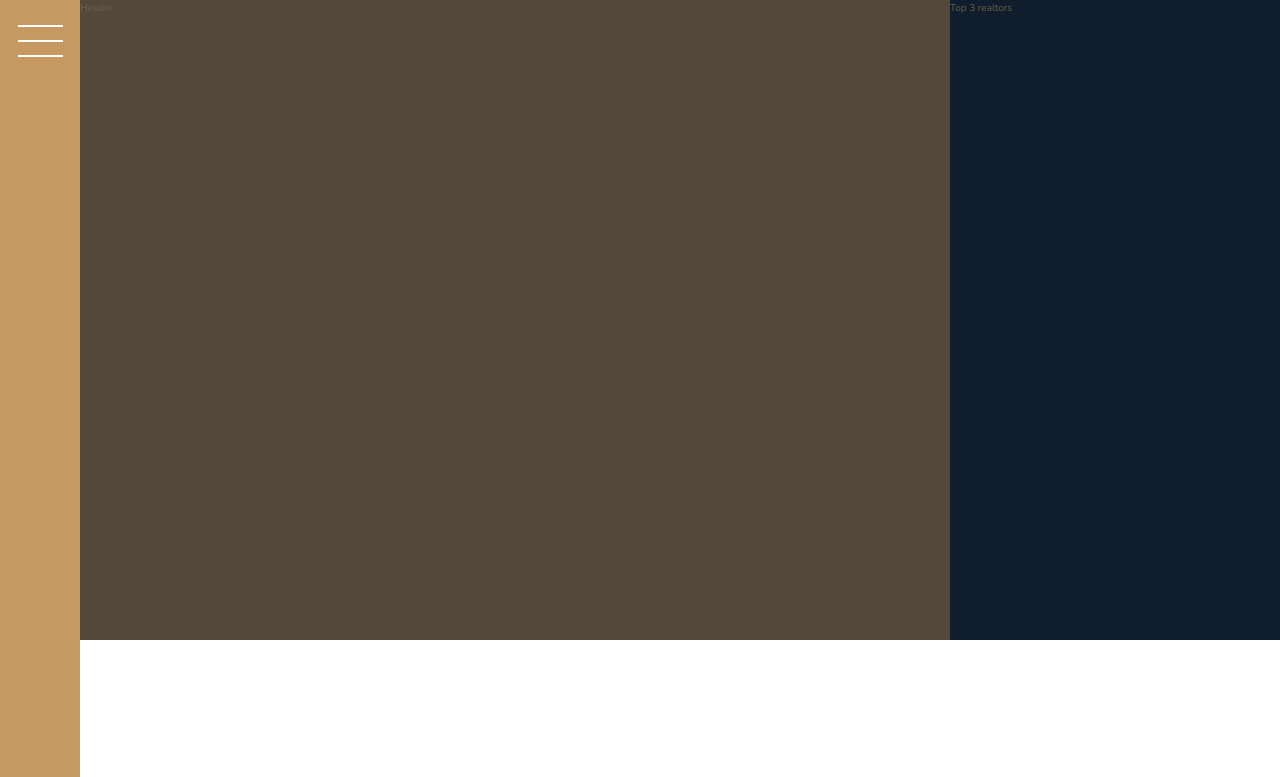
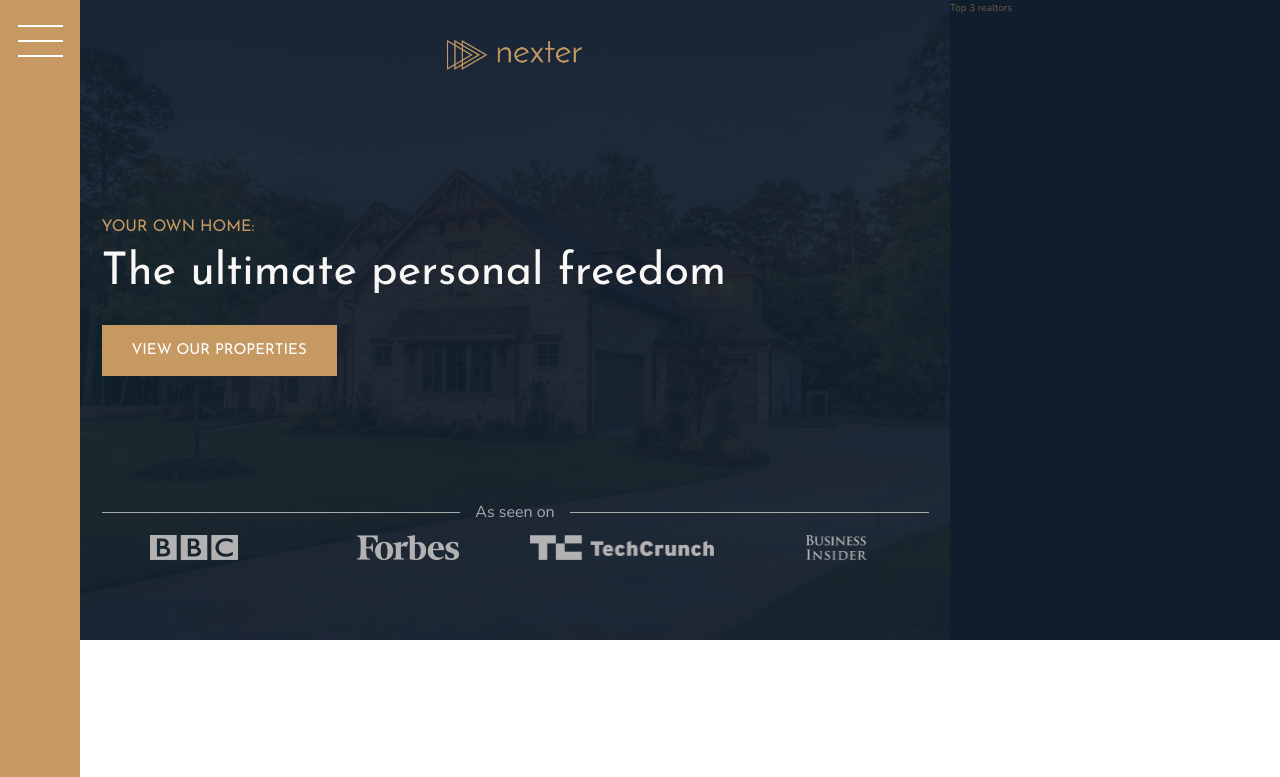
Before and after one commit to jonas1307/udemy-nexter, a website: page index.html in a window 1280 px wide. Shown: the top 777 px of the page. Drawn offline with nearby package versions, Linux system fonts and the light colour scheme.

Commit message:
header section

```diff
--- a/index.html
+++ b/index.html
@@ -16,7 +16,19 @@
             <button class="nav-btn"></button>
         </div>
         <header class="header">
-            Header
+            <img src="img/logo.png" alt="nexter logo" class="header__logo">
+            <h3 class="heading-3">Your own home:</h3>
+            <h1 class="heading-1">The ultimate personal freedom</h1>
+            <button class="btn header__btn">View our properties</button>
+            <div class="header__seenon-text">
+                As seen on
+            </div>
+            <div class="header__seenon-logos">
+                <img src="img/logo-bbc.png" alt="Seen on logo 1">
+                <img src="img/logo-forbes.png" alt="Seen on logo 2">
+                <img src="img/logo-techcrunch.png" alt="Seen on logo 3">
+                <img src="img/logo-bi.png" alt="Seen on logo 4">
+            </div>
         </header>
         <div class="realtors">
             Top 3 realtors
--- a/sass/_header.scss
+++ b/sass/_header.scss
@@ -1,4 +1,58 @@
 .header {
     background-color: $color-grey-dark-1;
     grid-column: full-start / col-end 6;
+
+    background-image: linear-gradient(rgba($color-secondary, .93),
+        rgba($color-secondary, .93)),
+        url(../img/hero.jpeg);
+    background-size: cover;
+    background-position: center;
+    padding: 8rem;
+    padding-top: 4rem;
+
+    display: grid;
+    grid-template-rows: 1fr min-content 6rem 1fr;
+    grid-template-columns: max-content;
+    grid-row-gap: 1.5rem;
+    justify-content: center;
+
+    &__logo {
+        height: 3rem;
+        justify-self: center;
+    }
+
+    &__btn {
+        align-self: start;
+        justify-self: start;
+    }
+
+    &__seenon-text {
+        display: grid;
+        grid-template-columns: 1fr max-content 1fr;
+        grid-gap: 1.5rem;
+        align-items: center;
+
+        font-size: 1.6rem;
+        color: $color-grey-light-2;
+
+        &::before,
+        &::after {
+            content: "";
+            height: 1px;
+            display: block;
+            background-color: currentColor;
+        }
+    }
+
+    &__seenon-logos {
+        display: grid;
+        grid-template-columns: repeat(4, 1fr);
+        grid-gap: 3rem;
+        justify-items: center;
+
+        img {
+            height: 2.5rem;
+            filter: brightness(70%);
+        }
+    }
 }
--- a/sass/_typography.scss
+++ b/sass/_typography.scss
@@ -5,6 +5,9 @@
 
 .heading-1 {
     @extend %heading;
+    font-size: 4.5rem;
+    color: $color-grey-light-1;
+    line-height: 1;
 }
 
 .heading-2 {
```
Also changed, not shown: css/style.css.
